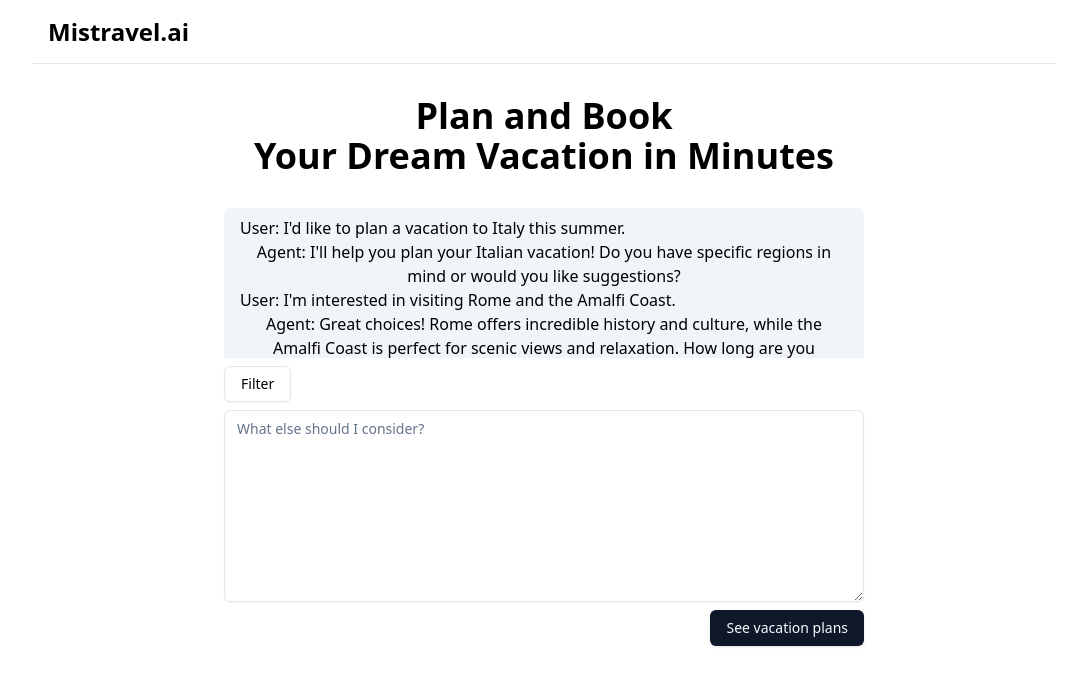
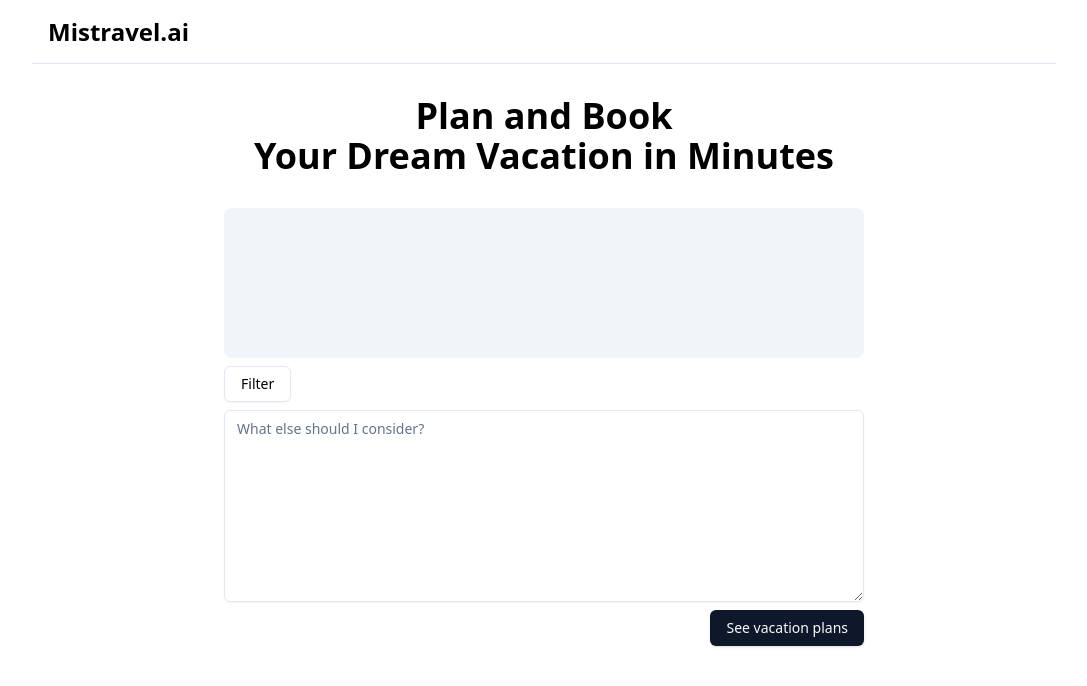
Before and after one commit to lusxvr/mistral_qb_hack, a Vue app in the folder webapp/: page / in a window 1280 px wide. Shown: the top 686 px of the page, without its empty margins (96-1183 px from the left). Built offline with nearby package versions, Linux system fonts and the light colour scheme.

Commit message:
dynamically render chat log from store

```diff
--- a/webapp/src/interaction/ChatLog.vue
+++ b/webapp/src/interaction/ChatLog.vue
@@ -1,19 +1,20 @@
 <script setup>
 import { ScrollArea } from '@/components/ui/scroll-area'
+import { useChatLogStore } from '@/pinia/chatLog'
+
+const store = useChatLogStore()
 </script>
 
 <template>
     <ScrollArea class="w-full h-[150px]">
-        <div class="flex flex-col items-start w-full bg-slate-100 rounded-lg px-4 py-2">
-            <div class="">User: I'd like to plan a vacation to Italy this summer.</div>
-            <div class="">Agent: I'll help you plan your Italian vacation! Do you have specific regions in mind or would you like suggestions?</div>
-            <div class="">User: I'm interested in visiting Rome and the Amalfi Coast.</div>
-            <div class="">Agent: Great choices! Rome offers incredible history and culture, while the Amalfi Coast is perfect for scenic views and relaxation. How long are you planning to stay?</div>
-            <div class="">User: I'm thinking about 10 days in total.</div>
-            <div class="">Agent: That's a good duration. I'd suggest spending 4 days in Rome and 6 days along the Amalfi Coast. Would you like specific recommendations for each location?</div>
-            <div class="">User: Yes, please! What are the must-see places in Rome?</div>
-            <div class="">Agent: In Rome, you shouldn't miss the Colosseum, Vatican Museums, Roman Forum, and Trevi Fountain. Would you like a suggested daily itinerary?</div>
-            <div class="">User: That would be very helpful, thanks!</div>
+        <div class="min-h-[150px] flex flex-col items-start text-left w-full bg-slate-100 rounded-lg px-4 py-2 space-y-2">
+            <div v-for="message in [...store.chatLog].sort((a, b) => a.id - b.id)"
+                 :key="message.id"
+                 class="flex flex-row items-start w-full"
+            >
+                <span class="font-bold w-16 shrink-0">{{ message.user ? 'User:' : 'Agent:' }}</span>
+                <span class="break-words whitespace-normal flex-1 max-w-[80%]">{{ message.message }}</span>
+            </div>
         </div>
     </ScrollArea>
 </template>
```
